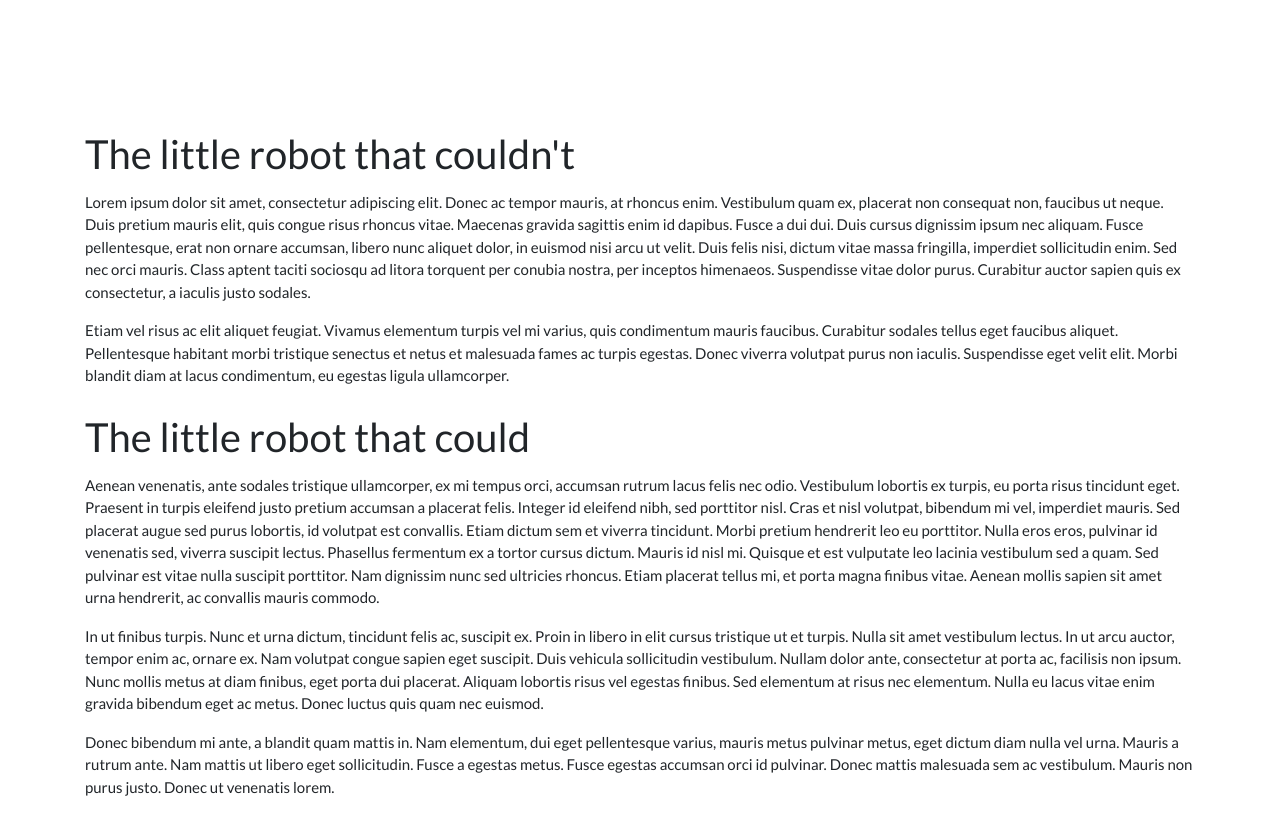
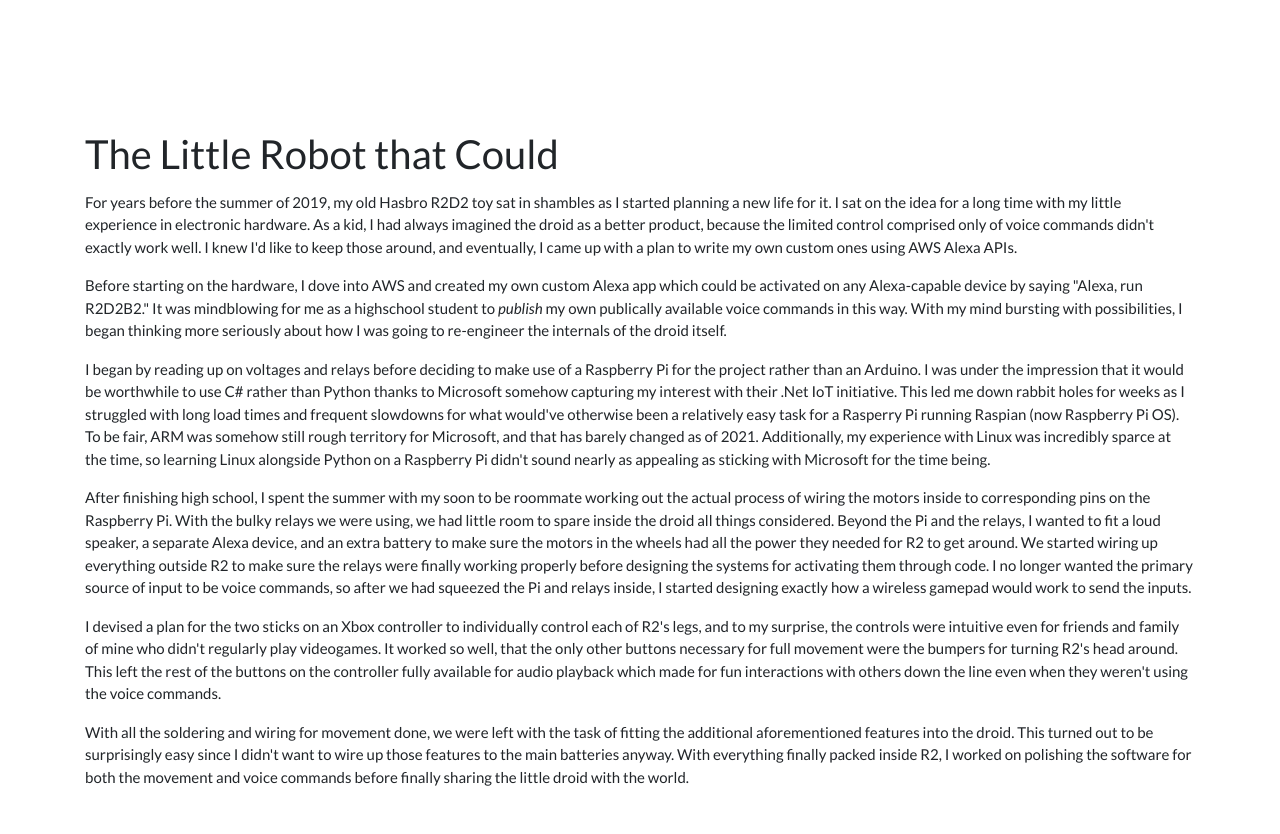
Before and after one commit to PlGGS/blakeboris.com, a Next.js app: page /projects/r2 in a window 1280 px wide. Shown: the part 540-1374 px from the top of the page. Built offline with nearby package versions, Linux system fonts and the light colour scheme; a web font is replaced by a local one.

Commit message:
Updated R2 project desc

```diff
--- a/package.json
+++ b/package.json
@@ -26,7 +26,7 @@
     "@fortawesome/react-fontawesome": "^0.1.9",
     "font-awesome": "^4.7.0",
     "framer-motion": "^2.3.0",
-    "next": "^9.4.4",
+    "next": "^11.0.1",
     "next-fonts": "^1.1.0",
     "react": "^16.13.1",
     "react-dom": "^16.13.1",
--- a/src/pages/projects/r2.js
+++ b/src/pages/projects/r2.js
@@ -10,24 +10,49 @@
         pic2='https://user-images.githubusercontent.com/20197872/62155936-a48a1d00-b2cf-11e9-8fee-57c5c4db1d10.gif'
         writeup={(
             <div>
-                <h2>The little robot that couldn't</h2>
-                {/* <p>
-                    Before the summer of 2019,
-                </p> */}
+                <h2>The Little Robot that Could</h2>
                 <p>
-                    Lorem ipsum dolor sit amet, consectetur adipiscing elit. Donec ac tempor mauris, at rhoncus enim. Vestibulum quam ex,
-                    placerat non consequat non, faucibus ut neque. Duis pretium mauris elit, quis congue risus rhoncus vitae. Maecenas
-                    gravida sagittis enim id dapibus. Fusce a dui dui. Duis cursus dignissim ipsum nec aliquam. Fusce pellentesque, erat
-                    non ornare accumsan, libero nunc aliquet dolor, in euismod nisi arcu ut velit. Duis felis nisi, dictum vitae massa
-                    fringilla, imperdiet sollicitudin enim. Sed nec orci mauris. Class aptent taciti sociosqu ad litora torquent per
-                    conubia nostra, per inceptos himenaeos. Suspendisse vitae dolor purus. Curabitur auctor sapien quis ex consectetur,
-                    a iaculis justo sodales.
+                    For years before the summer of 2019, my old Hasbro R2D2 toy sat in shambles as I started planning
+                    a new life for it. I sat on the idea for a long time with my little experience in electronic hardware.
+                    As a kid, I had always imagined the droid as a better product, because the limited control comprised only
+                    of voice commands didn't exactly work well. I knew I'd like to keep those around, and eventually, I came up with
+                    a plan to write my own custom ones using AWS Alexa APIs.
                 </p>
-                <p>Etiam vel risus ac elit aliquet feugiat. Vivamus elementum turpis vel mi varius, quis condimentum mauris faucibus. Curabitur sodales tellus eget faucibus aliquet. Pellentesque habitant morbi tristique senectus et netus et malesuada fames ac turpis egestas. Donec viverra volutpat purus non iaculis. Suspendisse eget velit elit. Morbi blandit diam at lacus condimentum, eu egestas ligula ullamcorper.</p>
-                <h2>The little robot that could</h2>
-                <p>Aenean venenatis, ante sodales tristique ullamcorper, ex mi tempus orci, accumsan rutrum lacus felis nec odio. Vestibulum lobortis ex turpis, eu porta risus tincidunt eget. Praesent in turpis eleifend justo pretium accumsan a placerat felis. Integer id eleifend nibh, sed porttitor nisl. Cras et nisl volutpat, bibendum mi vel, imperdiet mauris. Sed placerat augue sed purus lobortis, id volutpat est convallis. Etiam dictum sem et viverra tincidunt. Morbi pretium hendrerit leo eu porttitor. Nulla eros eros, pulvinar id venenatis sed, viverra suscipit lectus. Phasellus fermentum ex a tortor cursus dictum. Mauris id nisl mi. Quisque et est vulputate leo lacinia vestibulum sed a quam. Sed pulvinar est vitae nulla suscipit porttitor. Nam dignissim nunc sed ultricies rhoncus. Etiam placerat tellus mi, et porta magna finibus vitae. Aenean mollis sapien sit amet urna hendrerit, ac convallis mauris commodo.</p>
-                <p>In ut finibus turpis. Nunc et urna dictum, tincidunt felis ac, suscipit ex. Proin in libero in elit cursus tristique ut et turpis. Nulla sit amet vestibulum lectus. In ut arcu auctor, tempor enim ac, ornare ex. Nam volutpat congue sapien eget suscipit. Duis vehicula sollicitudin vestibulum. Nullam dolor ante, consectetur at porta ac, facilisis non ipsum. Nunc mollis metus at diam finibus, eget porta dui placerat. Aliquam lobortis risus vel egestas finibus. Sed elementum at risus nec elementum. Nulla eu lacus vitae enim gravida bibendum eget ac metus. Donec luctus quis quam nec euismod.</p>
-                <p>Donec bibendum mi ante, a blandit quam mattis in. Nam elementum, dui eget pellentesque varius, mauris metus pulvinar metus, eget dictum diam nulla vel urna. Mauris a rutrum ante. Nam mattis ut libero eget sollicitudin. Fusce a egestas metus. Fusce egestas accumsan orci id pulvinar. Donec mattis malesuada sem ac vestibulum. Mauris non purus justo. Donec ut venenatis lorem.</p>
+                <p>
+                    Before starting on the hardware, I dove into AWS and created my own custom Alexa app which could be activated
+                    on any Alexa-capable device by saying "Alexa, run R2D2B2." It was mindblowing for me as a highschool student to
+                    <i> publish</i> my own publically available voice commands in this way. With my mind bursting with possibilities,
+                    I began thinking more seriously about how I was going to re-engineer the internals of the droid itself.
+                </p>
+                <p>
+                    I began by reading up on voltages and relays before deciding to make use of a Raspberry Pi for the project rather than
+                    an Arduino. I was under the impression that it would be worthwhile to use C# rather than Python thanks to Microsoft somehow
+                    capturing my interest with their .Net IoT initiative. This led me down rabbit holes for weeks as I struggled with long load
+                    times and frequent slowdowns for what would've otherwise been a relatively easy task for a Rasperry Pi running Raspian (now Raspberry Pi OS).
+                    To be fair, ARM was somehow still rough territory for Microsoft, and that has barely changed as of 2021. Additionally, my
+                    experience with Linux was incredibly sparce at the time, so learning Linux alongside Python on a Raspberry Pi didn't sound
+                    nearly as appealing as sticking with Microsoft for the time being.
+                </p>
+                <p>
+                    After finishing high school, I spent the summer with my soon to be roommate working out the actual process of wiring the motors
+                    inside to corresponding pins on the Raspberry Pi. With the bulky relays we were using, we had little room to spare inside the droid
+                    all things considered. Beyond the Pi and the relays, I wanted to fit a loud speaker, a separate Alexa device, and an extra battery
+                    to make sure the motors in the wheels had all the power they needed for R2 to get around. We started wiring up everything outside R2
+                    to make sure the relays were finally working properly before designing the systems for activating them through code. I no longer wanted
+                    the primary source of input to be voice commands, so after we had squeezed the Pi and relays inside, I started designing exactly how a
+                    wireless gamepad would work to send the inputs.
+                </p>
+                <p>
+                    I devised a plan for the two sticks on an Xbox controller to individually control each of R2's legs, and to my surprise, the controls were intuitive
+                    even for friends and family of mine who didn't regularly play videogames. It worked so well, that the only other buttons necessary for full movement
+                    were the bumpers for turning R2's head around. This left the rest of the buttons on the controller fully available for audio playback which made for
+                    fun interactions with others down the line even when they weren't using the voice commands.
+                </p>
+                <p>
+                    With all the soldering and wiring for movement done, we were left with the task of fitting the additional aforementioned features into the droid.
+                    This turned out to be surprisingly easy since I didn't want to wire up those features to the main batteries anyway. With everything finally packed inside
+                    R2, I worked on polishing the software for both the movement and voice commands before finally sharing the little droid with the world.
+                </p>
             </div>)}
     />
 );
```
Also changed, not shown: 1 other file (tests, documents, lock files or other folders).
